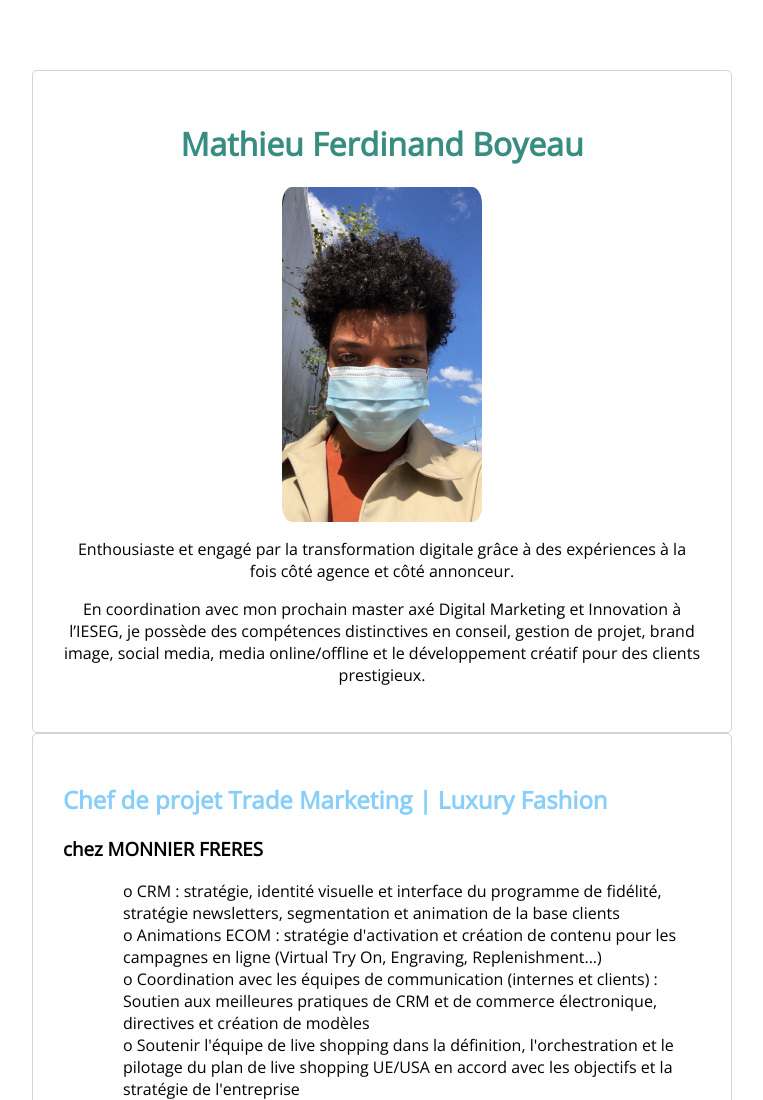
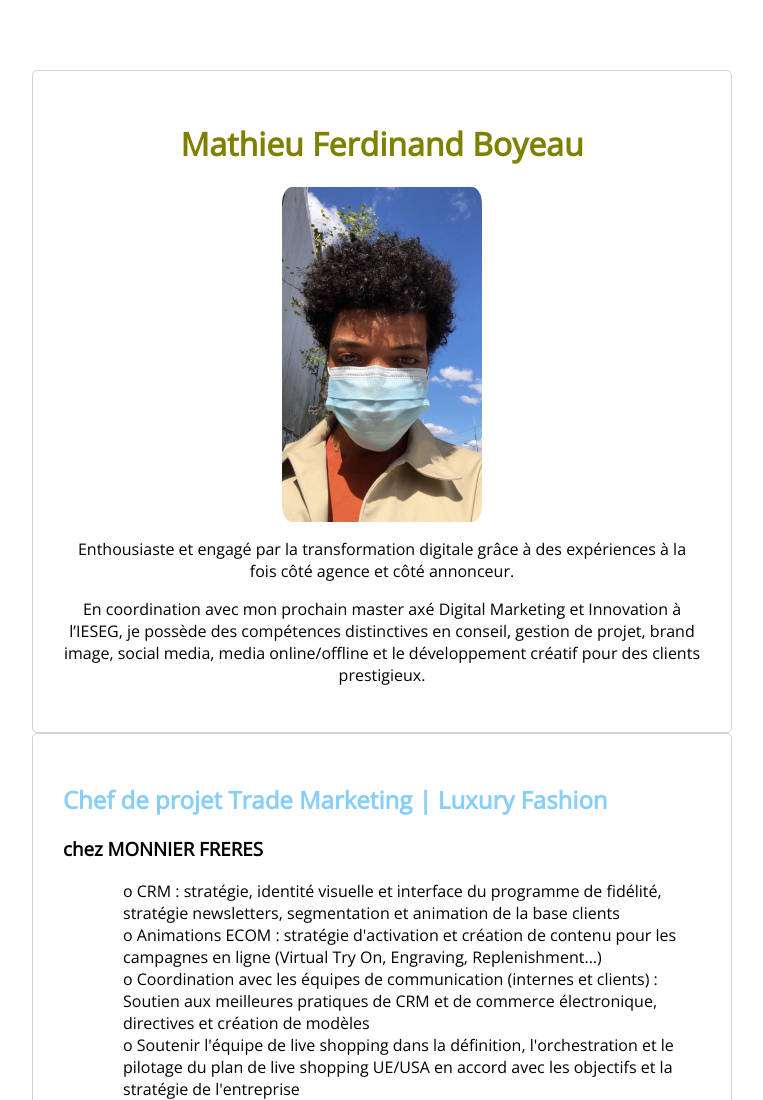
Before and after one commit to MathieuFBoyeau/my-profile, a plain HTML site: page index.html in a window 1280 px wide. Shown: the top 1100 px of the page, without its empty margins (258-1021 px from the left). Drawn offline with nearby package versions, Linux system fonts and the light colour scheme.

Commit message:
Update index.html

```diff
--- a/index.html
+++ b/index.html
@@ -23,7 +23,7 @@
   <body>
     <div class="container">
       <div class="card-white">
-        <h1 style="color:#378D81">Mathieu Ferdinand Boyeau</h1>
+        <h1 style="color:olive">Mathieu Ferdinand Boyeau</h1>
         <div class="center">
           <img
             class="img-circle"
```
